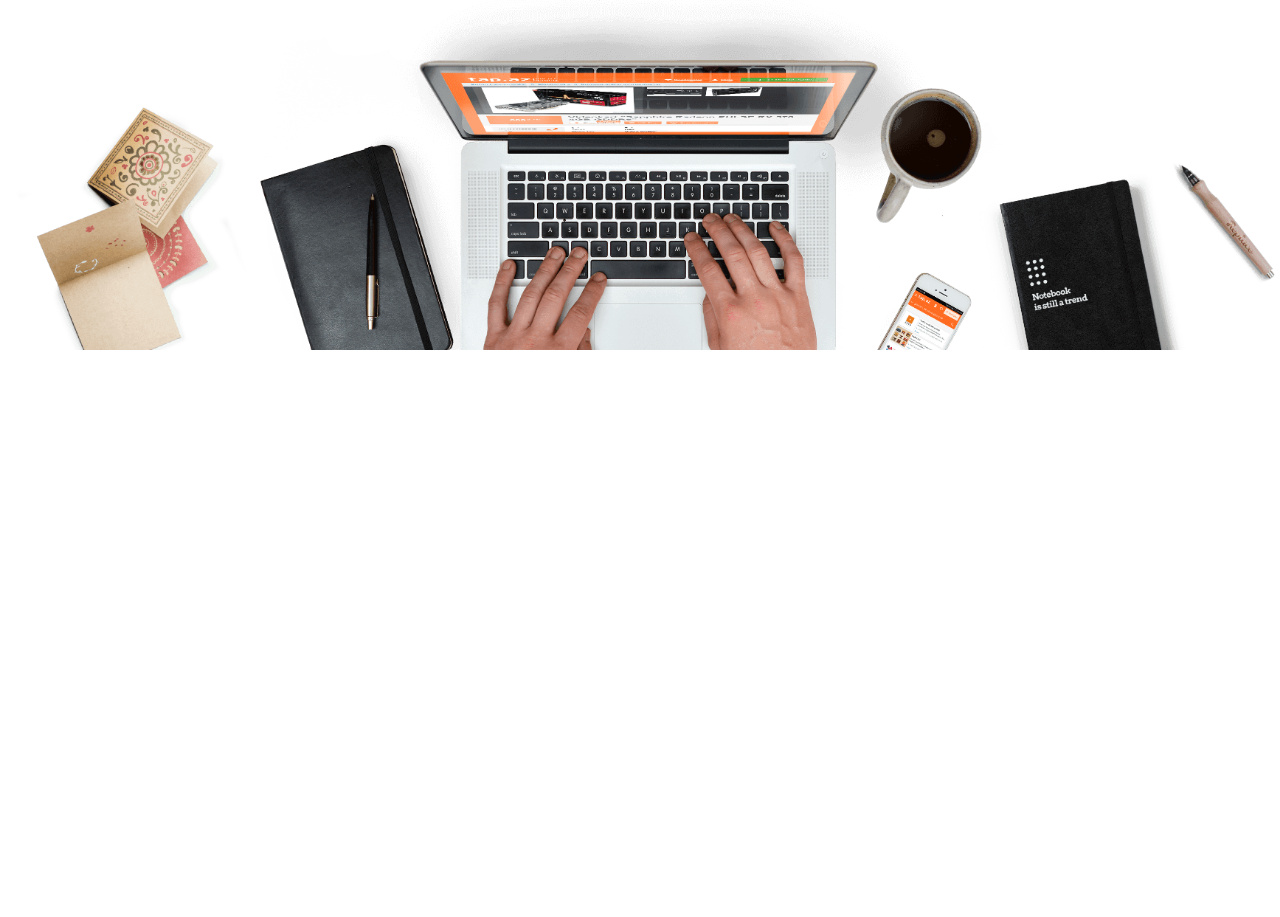
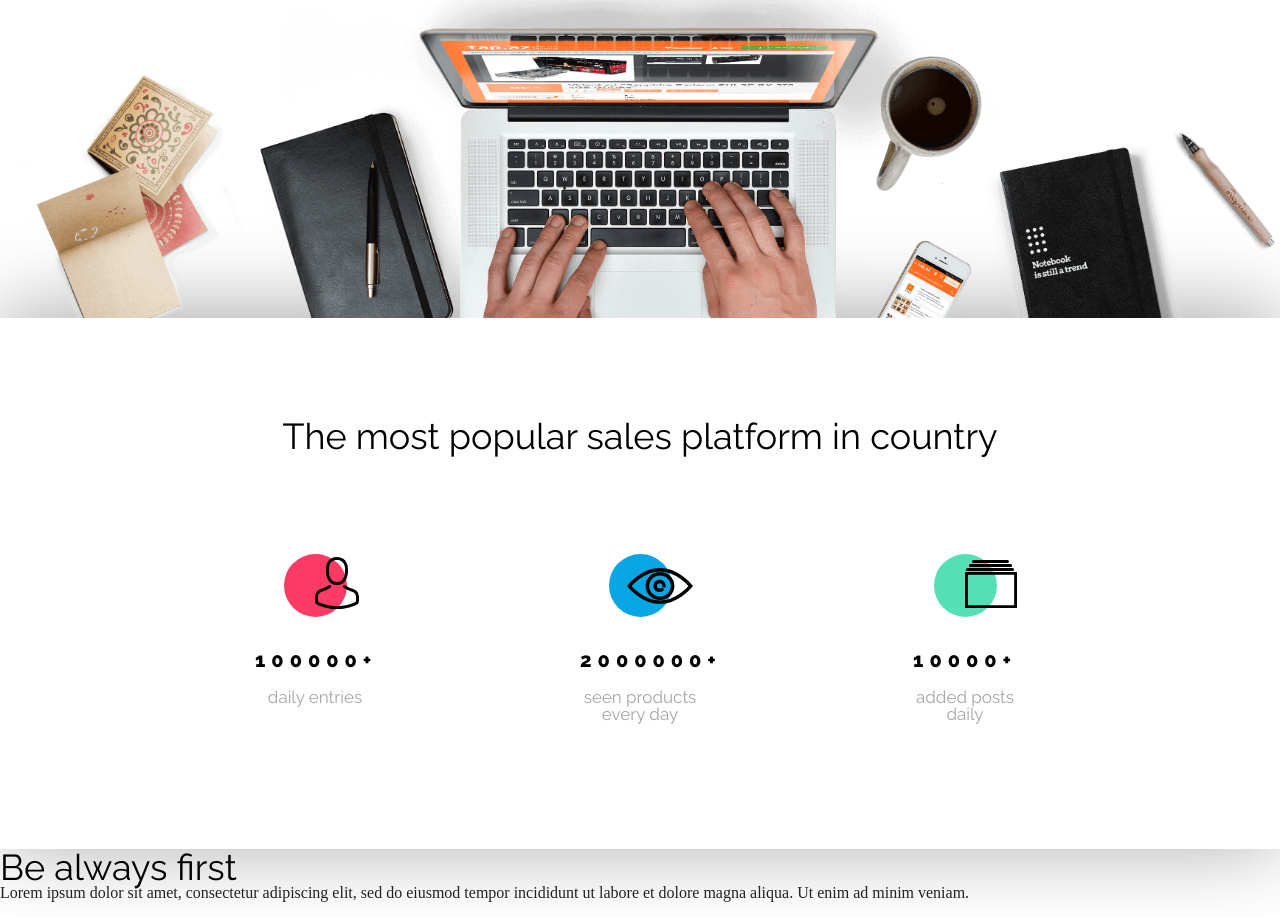
Before and after one commit to zamorskimarek/BestShop, a plain HTML site: page index.html in a window 1280 px wide. Shown: the part 450-1367 px from the top of the page. Before the commit the page ends 800 px from the top, so only its background shows below. Drawn offline with nearby package versions, Linux system fonts and the light colour scheme.

Commit message:
finished stats part

```diff
--- a/css/styles.css
+++ b/css/styles.css
@@ -20,10 +20,21 @@
     --color-grey: #A5A5A5;
     --color-black: #000000;
     --color-blue-shadow: #07ACE629;
+    --color-red: #FB3B64;
+    --color-green: #55DFB4;
+    --circle-radius: 31.5px;
 }
 
 .container {
     width: 1352px;
+}
+
+h2 {
+    font-family: Var(--font-family-raleway);
+    font-weight: var(--font-weight-regular);
+    font-size: calc(var(--font-size-primary) / 16 * 36);
+    color: var(--color-black);
+
 }
 
 header {
@@ -83,7 +94,7 @@ header .container {
 
 .banner {
     width: 100%;
-    height: calc(100vh - 70px);
+    /*height: calc(100vh - 70px);*/
     display: flex;
     flex-direction: column;
     align-items: center;
@@ -135,3 +146,83 @@ header .container {
     width: 100%;
     height: auto;
 }
+
+/*here is the part with the statistics about our page*/
+
+.stats {
+    height: 531px;
+    display: flex;
+    flex-direction: column;
+    align-items: center;
+    box-shadow: var(--color-grey) 0 -5px 80px;
+}
+
+.stats-items {
+    display: flex;
+    justify-content: space-between;
+    align-items: flex-start;
+}
+
+.stats h2 {
+    padding: 100px 0;
+}
+
+.circle {
+    width: calc(var(--circle-radius) * 2);
+    height: calc(var(--circle-radius) * 2);
+    border-radius: var(--circle-radius);
+    position: relative;
+    margin-bottom: 14px;
+}
+
+.red {
+    background-color: var(--color-red);
+}
+
+.blue {
+    background-color: var(--color-lightBlue);
+}
+
+.green {
+    background-color: var(--color-green);
+}
+
+.stats-logo {
+    position: absolute;
+    left: var(--circle-radius);
+    top: 3px;
+}
+
+.blue .stats-logo {
+    left: calc(var(--circle-radius) * 0.6);
+    top: 14px;
+}
+
+.green .stats-logo {
+    top: 6px;
+}
+
+.stats-items-column {
+    display: flex;
+    flex-direction: column;
+    align-items: center;
+    justify-content: center;
+    padding: 0 102.5px;
+}
+
+.stats-items-column p {
+    font-family: var(--font-family-raleway);
+    font-size: calc(var(--font-size-primary) / 16 * 17);
+    font-weight: var(--font-weight-regular);
+    color: var(--color-grey);
+    margin-top: 19px;
+    width: 120px;
+    text-align: center;
+}
+
+.stats-items-column p span {
+    font-weight: var(--font-weight-xBold);
+    color: var(--color-black);
+    font-size: calc(var(--font-size-primary) / 16 * 20);
+    letter-spacing: 6px;
+}
--- a/index.html
+++ b/index.html
@@ -21,7 +21,7 @@
         <div class="container">
             <div class="header-logo">BestShop</div>
             <nav class="menu">
-                <a href="#"><div class="menu-item">why us</div></a>
+                <a href="#whyUs"><div class="menu-item">why us</div></a>
                 <div class="menu-item">benefits</div>
                 <div class="menu-item">prices</div>
                 <div class="menu-item">contact</div>
@@ -36,5 +36,43 @@
         </section>
         <img src="assets/Background.png" alt="top view of a person working on a computer">
     </main>
+    <section class="stats" id="whyUs">
+        <h2>The most popular sales platform in country</h2>
+        <div class="stats-items">
+            <div class="stats-items-column">
+                <div class="circle red">
+                    <img class="stats-logo" src="assets/Person.svg" alt="person">
+                </div>
+                <p><span>100000+</span></p>
+                <p>daily entries</p>
+            </div>
+            <div class="stats-items-column">
+                <div class="circle blue">
+                    <img class="stats-logo" src="assets/Eye.svg" alt="eye">
+                </div>
+                <p><span>2000000+</span></p>
+                <p>seen products every day</p>
+            </div>
+            <div class="stats-items-column">
+                <div class="circle green">
+                    <img class="stats-logo" src="assets/Catalog.svg" alt="catalog">
+                </div>
+                <p><span>10000+</span></p>
+                <p>added posts daily</p>
+            </div>
+        </div>
+    </section>
+    <section class="benefits">
+        <div>
+            <div>
+                <h2>Be always first</h2>
+                <p>Lorem ipsum dolor sit amet, consectetur adipiscing elit, sed do eiusmod tempor incididunt ut labore et dolore magna aliqua. Ut enim ad minim veniam.</p>
+                <div></div>
+            </div>
+            <div class="red-rounded-square"><img src=""></div>
+        </div>
+        <div></div>
+        <div></div>
+    </section>
 </body>
 </html>
```
